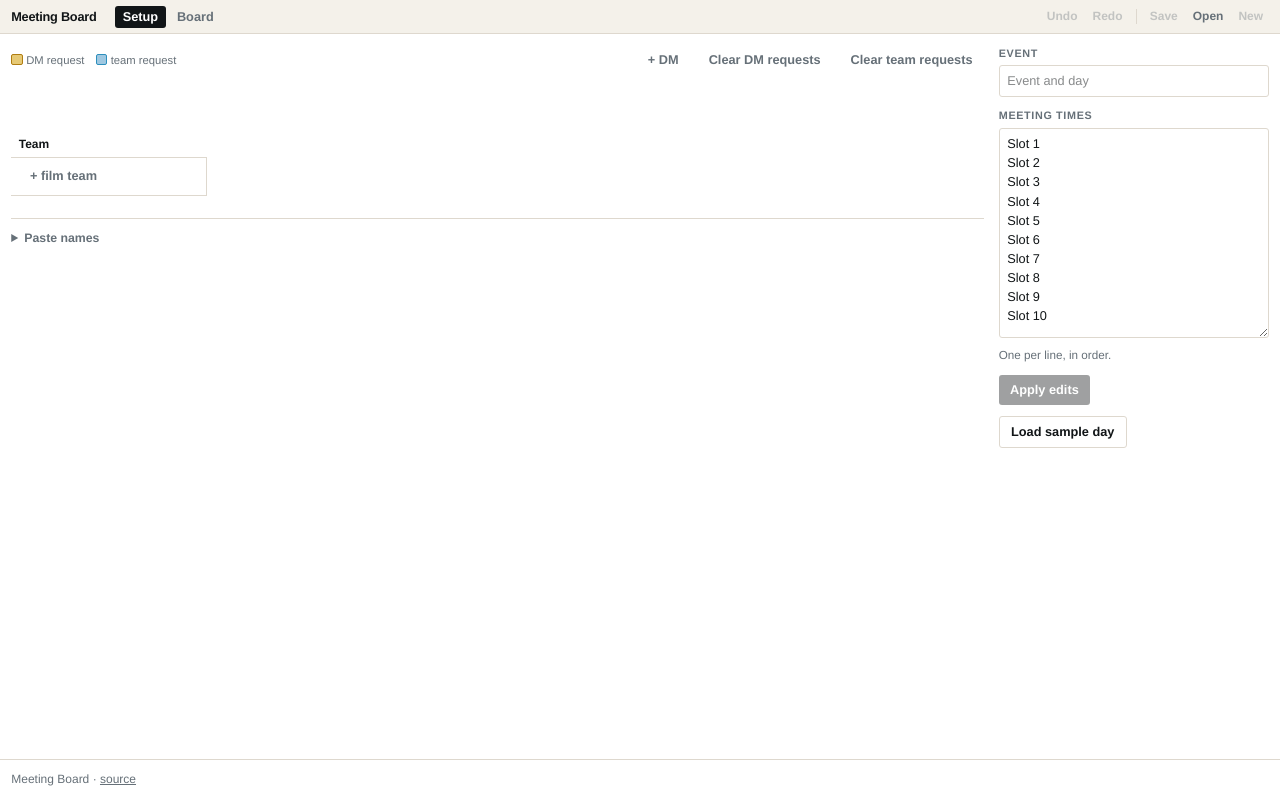
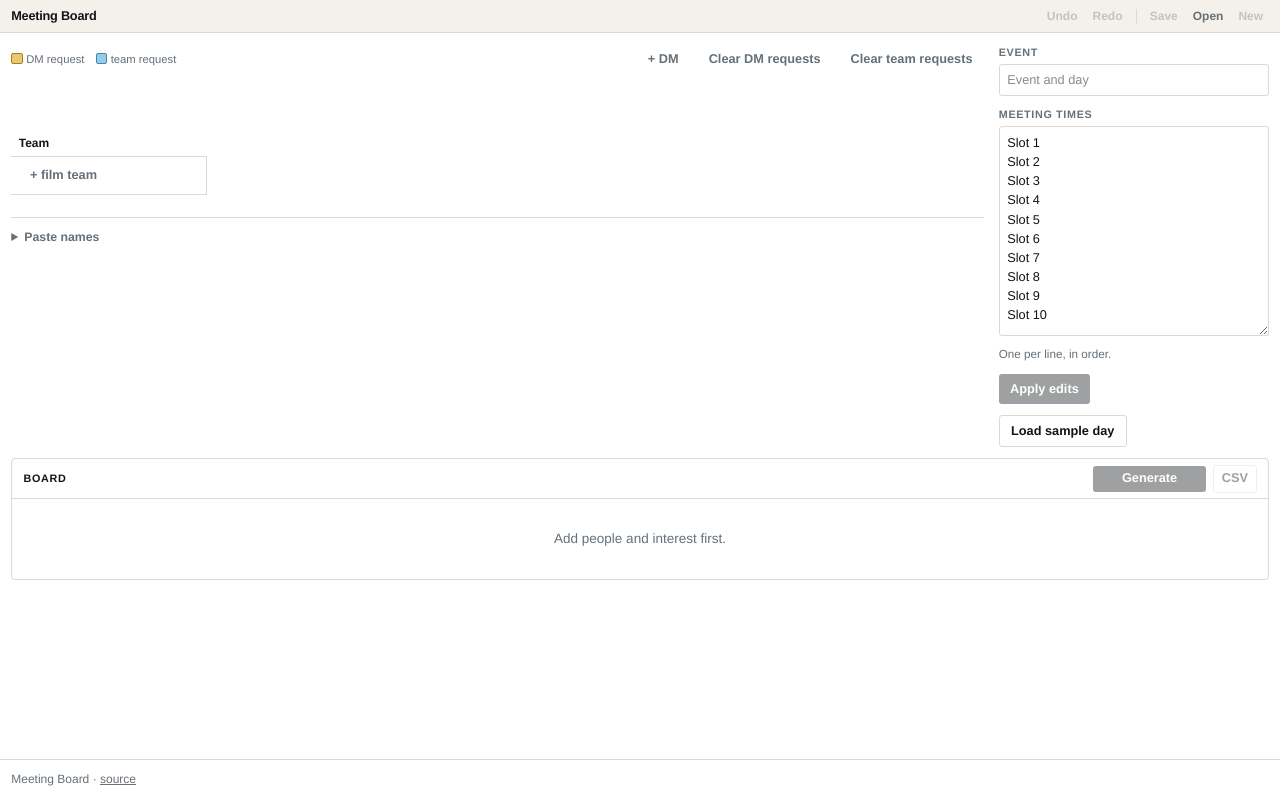
Before and after one commit to mbrock/seadocs, a React (Vite) app: page / in a window 1280 px wide. Built offline with nearby package versions, Linux system fonts and the light colour scheme.

Commit message:
Combine setup and board on one page
Amp-Thread-ID: https://ampcode.com/threads/T-01a062fd-f5d8-718c-beaf-18fc9d7dbc8b
Co-authored-by: Mikael Brockman <mikael@brockman.se>

```diff
--- a/src/App.tsx
+++ b/src/App.tsx
@@ -6,31 +6,6 @@ import { Toolbar } from './components/Toolbar'
 import { SetupPanel } from './components/SetupPanel'
 import { BoardPanel } from './components/BoardPanel'
 
-const VIEWS = [
-  ['setup', 'Setup'],
-  ['board', 'Board'],
-] as const
-type View = (typeof VIEWS)[number][0]
-
-const isView = (s: string): s is View => VIEWS.some(([id]) => id === s)
-
-/** The view lives in the URL hash so reload and back/forward keep it. */
-function useView(fallback: View): [View, (v: View) => void] {
-  const read = () => {
-    const h = location.hash.slice(1)
-    // Old bookmarks still land in the now-unified Setup workflow.
-    if (h === 'interest') return 'setup'
-    return isView(h) ? h : fallback
-  }
-  const [view, setView] = useState<View>(read)
-  useEffect(() => {
-    const onChange = () => setView(read())
-    window.addEventListener('hashchange', onChange)
-    return () => window.removeEventListener('hashchange', onChange)
-  })
-  return [view, (v) => (location.hash = v)]
-}
-
 export default function App() {
   const [history, setHistory] = useState(() => initialHistory(loadLocal() ?? emptyProject()))
   const project = history.present
@@ -38,7 +13,6 @@ export default function App() {
     (action) => setHistory((h) => commit(h, typeof action === 'function' ? action(h.present) : action)),
     [],
   )
-  const [view, setView] = useView(project.meetings.length ? 'board' : 'setup')
 
   useEffect(() => saveLocal(project), [project])
 
@@ -59,24 +33,6 @@ export default function App() {
       <header className="sticky top-0 z-40 border-b border-rule bg-canvas print:hidden">
         <div className="wrap flex flex-wrap items-center gap-x-5 gap-y-1 py-1.5">
           <span className="text-[0.85rem] font-extrabold tracking-[-0.02em] whitespace-nowrap">Meeting Board</span>
-          <nav aria-label="Views" className="flex gap-1 overflow-x-auto">
-            {VIEWS.map(([id, label]) => (
-              <a
-                key={id}
-                href={`#${id}`}
-                aria-current={view === id ? 'page' : undefined}
-                onClick={(e) => {
-                  e.preventDefault()
-                  setView(id)
-                }}
-                className={`rounded-[3px] px-2 py-0.5 text-[0.85rem] font-semibold whitespace-nowrap ${
-                  view === id ? 'bg-ink text-paper' : 'text-muted hover:bg-paper hover:text-ink'
-                }`}
-              >
-                {label}
-              </a>
-            ))}
-          </nav>
           <div className="ml-auto">
             <Toolbar
               project={project}
@@ -91,11 +47,12 @@ export default function App() {
       </header>
 
       <main className="wrap flex-1 py-3 print:p-0">
-        {/* Keep Setup mounted so unapplied edits survive visits to the board. */}
-        <div hidden={view !== 'setup'}>
+        <div className="flex flex-col gap-3">
           <SetupPanel project={project} onChange={setProject} />
+          <section id="board" className="scroll-mt-12">
+            <BoardPanel project={project} onChange={setProject} />
+          </section>
         </div>
-        {view === 'board' && <BoardPanel project={project} onChange={setProject} />}
       </main>
 
       <footer className="wrap border-t border-rule py-3 text-[0.8rem] text-muted print:hidden">
```
Also changed, not shown: 1 other file (tests, documents, lock files or other folders).
